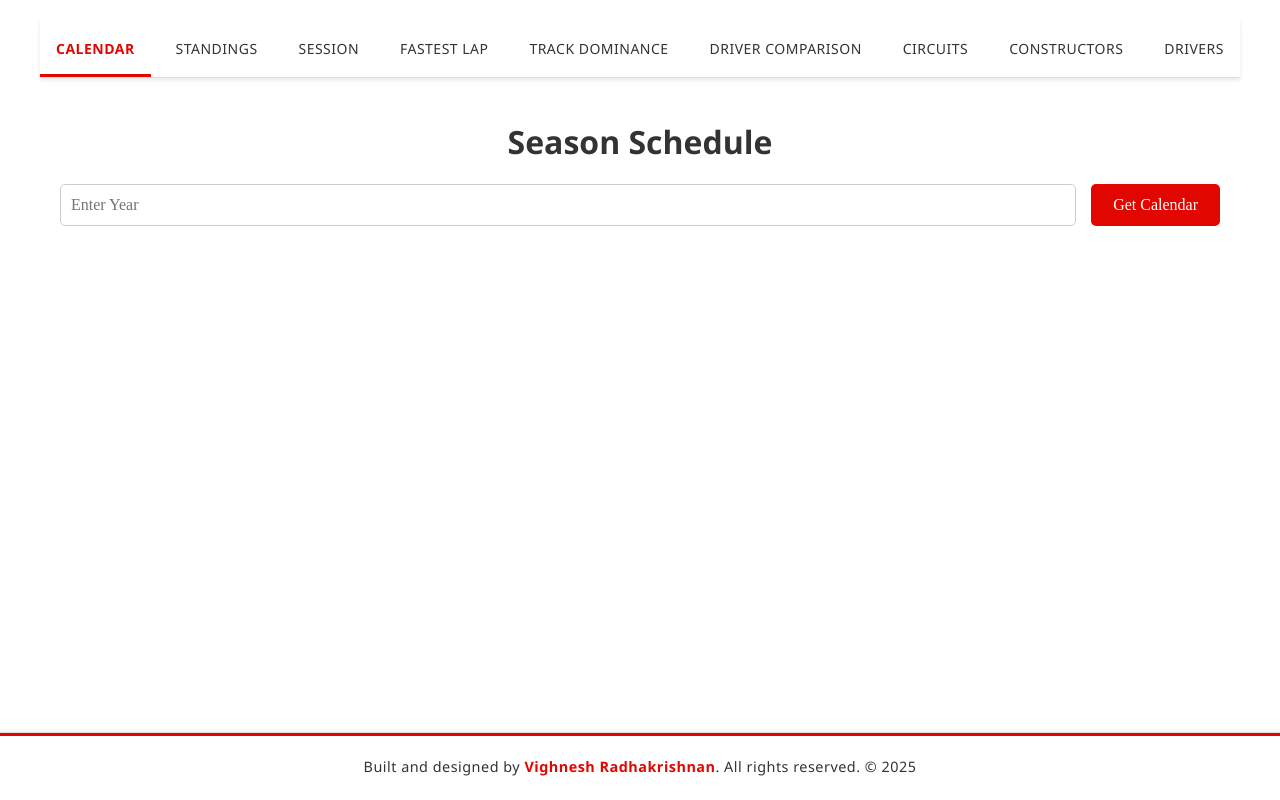
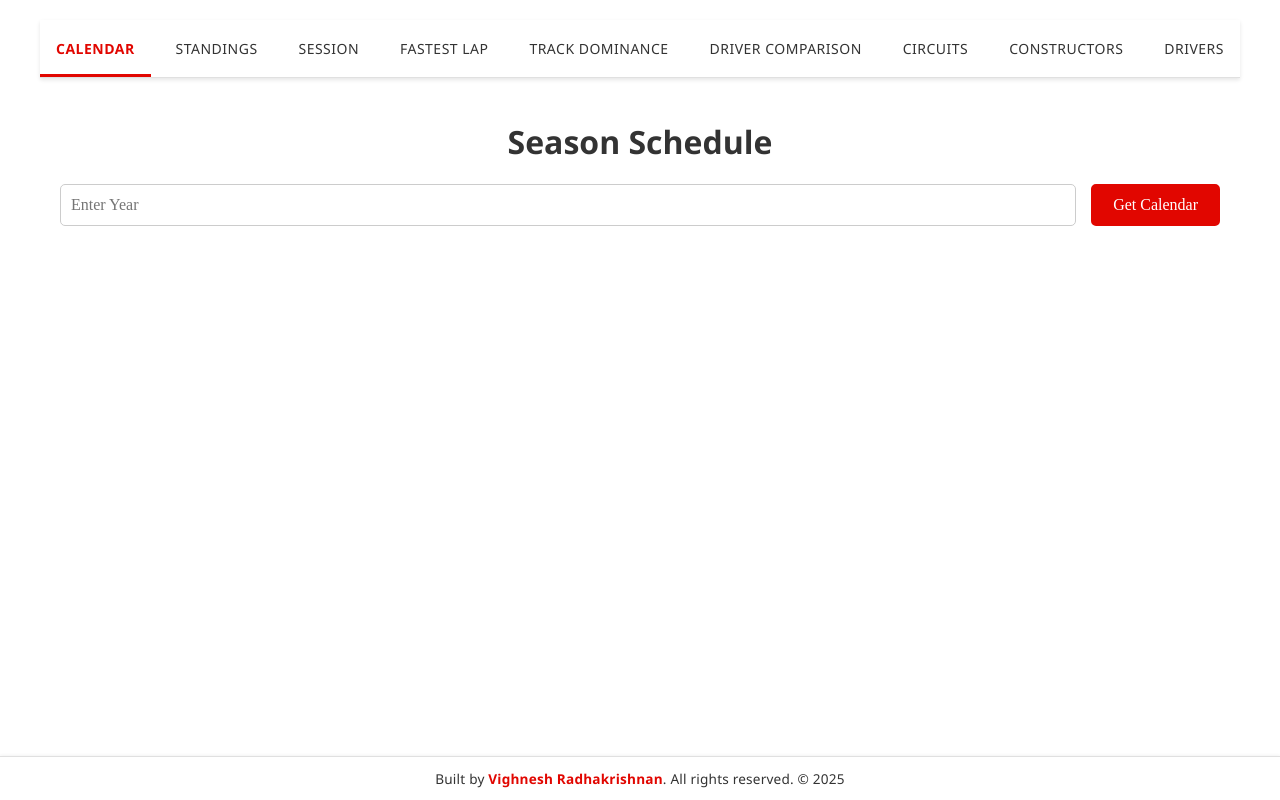
Before and after one commit to vighnesh-radhakrishnan/anemoi, a React (Create React App) app in the folder frontend/: page / in a window 1280 px wide. Built offline with nearby package versions, Linux system fonts and the light colour scheme.

Commit message:
updated footer size and color

```diff
--- a/frontend/src/Components/Footer.js
+++ b/frontend/src/Components/Footer.js
@@ -4,14 +4,14 @@ import styled from "styled-components";
 
 const FooterContainer = styled.footer`
   width: 100%;
-  padding: 1.5rem 0;
+  padding: 0.75rem 0;
   background-color: #fff;
   color: #333;
   text-align: center;
-  font-size: 0.9rem;
+  font-size: 0.85rem;
   font-family: "Titillium Web", "Segoe UI", sans-serif;
-  letter-spacing: 0.5px;
-  box-shadow: 0 -2px 4px rgba(0, 0, 0, 0.05);
+  letter-spacing: 0.2px;
+  box-shadow: 0 -1px 3px rgba(0, 0, 0, 0.05);
   position: fixed;
   bottom: 0;
   right: 0;
@@ -19,33 +19,9 @@ const FooterContainer = styled.footer`
   z-index: 90;
   border-top: 1px solid #e0e0e0;
 
-  &::before {
-    content: "";
-    position: absolute;
-    top: 0;
-    left: 0;
-    width: 100%;
-    height: 3px;
-    background-color: #e10600;
-  }
-
   @media (max-width: 968px) {
-    padding: 1rem 0;
-    font-size: 0.8rem;
-  }
-`;
-
-const FooterContent = styled.div`
-  max-width: 1200px;
-  margin: 0 auto;
-  padding: 0 1rem;
-  display: flex;
-  justify-content: center;
-  align-items: center;
-
-  @media (max-width: 968px) {
-    flex-direction: column;
-    gap: 0.5rem;
+    padding: 0.6rem 0;
+    font-size: 0.75rem;
   }
 `;
 
@@ -67,9 +43,8 @@ const FooterLink = styled.a`
 
 const Footer = () => (
   <FooterContainer>
-    <FooterContent>
     <FooterText>
-        Built and designed by{" "}
+      Built by{" "}
       <FooterLink
         href="https://github.com/vighneshradhakrishnan"
         target="_blank"
@@ -79,7 +54,6 @@ const Footer = () => (
       </FooterLink>
       . All rights reserved. © {new Date().getFullYear()}
     </FooterText>
-    </FooterContent>
   </FooterContainer>
 );
 
```
Lines whose indentation alone changed are shown as unchanged.
